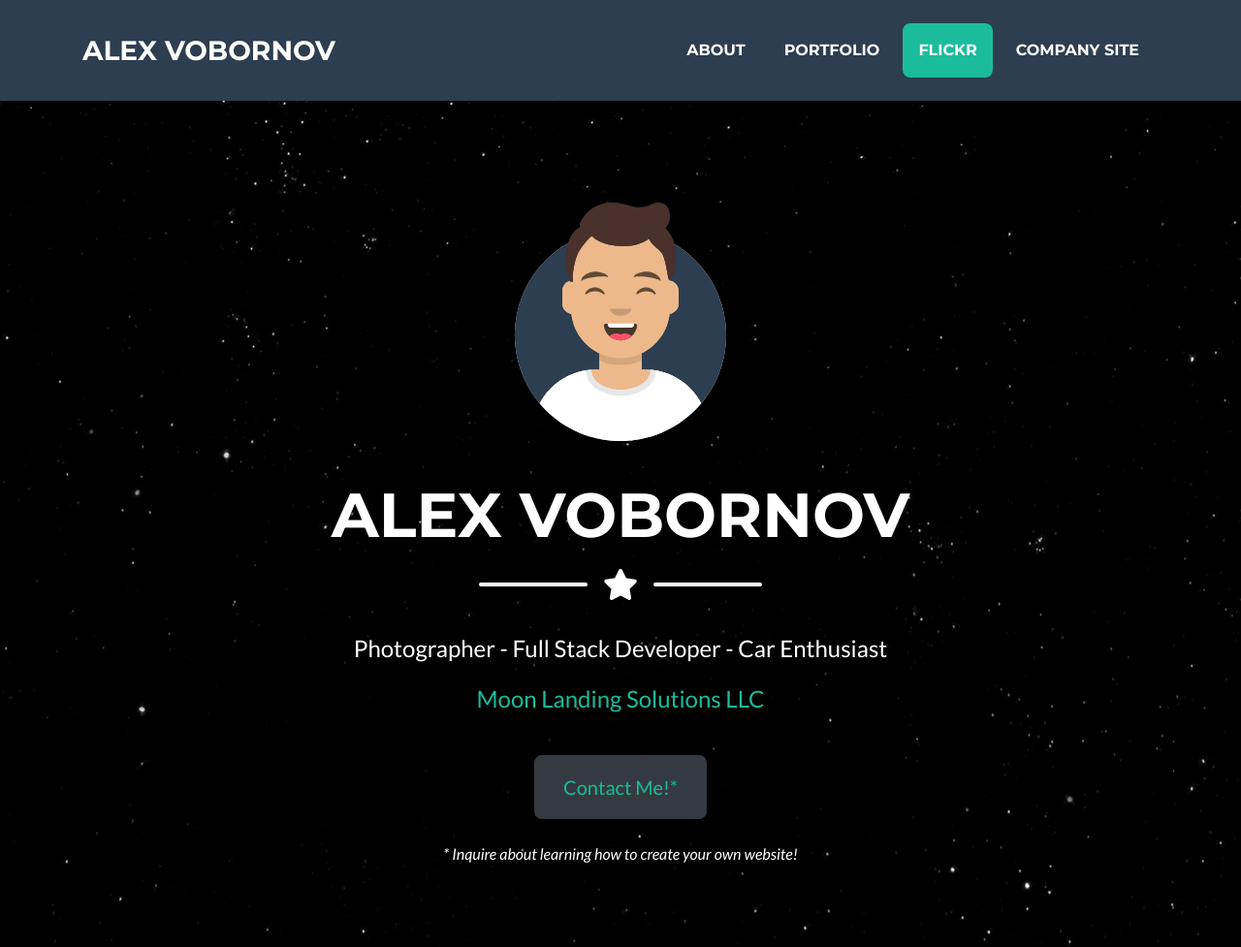
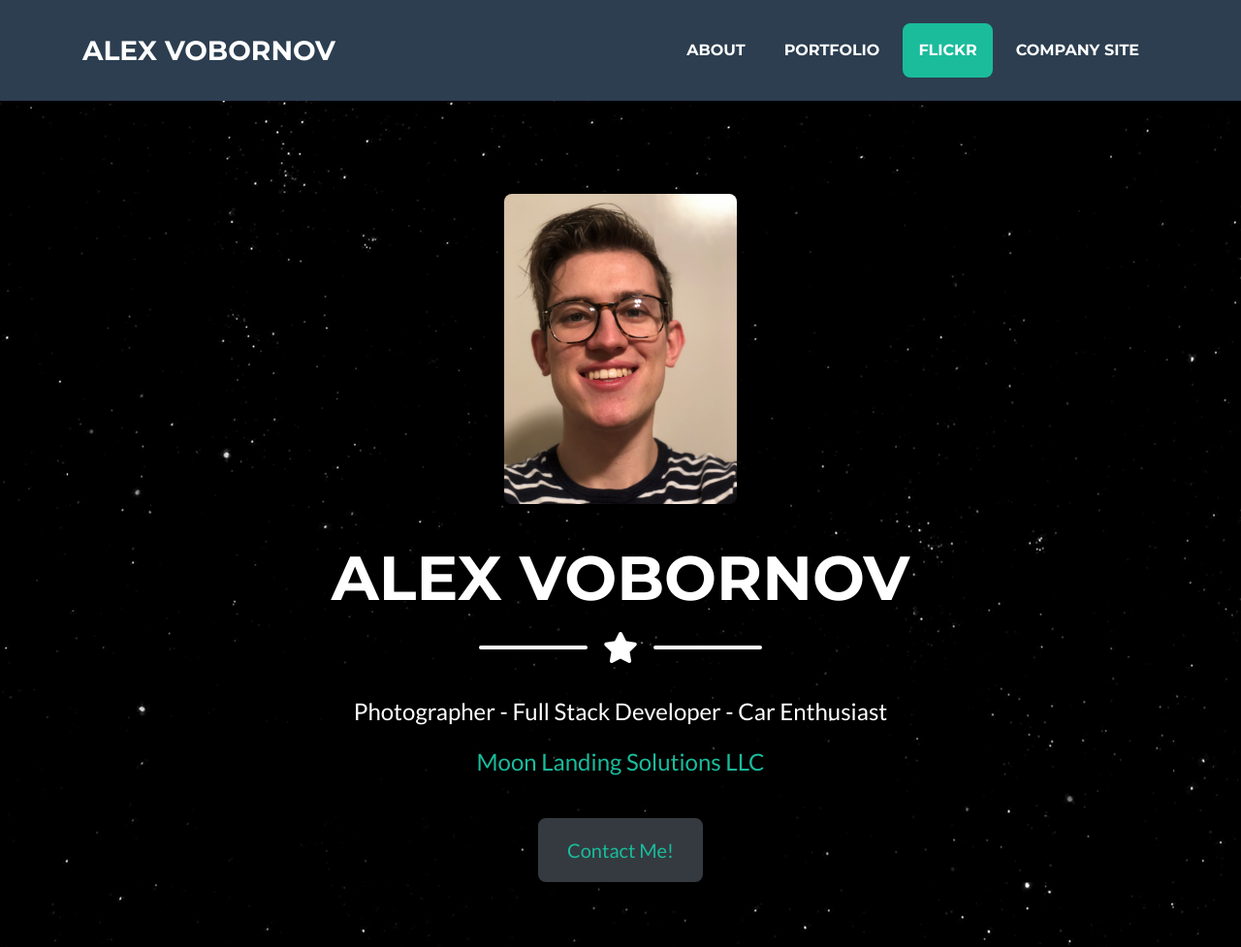
Before and after one commit to alexvobo/Portfolio, a website with bundled scripts: page index.html in a window 1280 px wide. Shown: the top 977 px of the page at 97% size. Built offline with nearby package versions, Linux system fonts and the light colour scheme; no server answers; files whose address does not match are found by name.

Commit message:
added headshot

```diff
--- a/index.html
+++ b/index.html
@@ -82,7 +82,7 @@
         <div class="twinkling container d-flex align-items-center flex-column">
 
             <!-- Masthead Avatar Image -->
-            <img class="masthead-avatar mb-5" src="img/avataaars.svg" alt="">
+            <img class="masthead-avatar rounded  mb-5" src="img/portfolio/headshot.jpg" alt="">
 
             <!-- Masthead Heading -->
             <h1 class="masthead-heading text-uppercase mb-0">Alex Vobornov</h1>
@@ -107,10 +107,10 @@
 
             <a href="mailto:av510@rutgers.edu">
                 <button class="text-primary mx-auto btn-dark btn-dark btn  btn-xl">
-                    Contact Me!*
+                    Contact Me!
                 </button>
             </a>
-            <em><br>* Inquire about learning how to create your own website!</em>
+
         </div>
 
         <!-- Rocket IMAGE * CREDIT TO CHELSEA DOVER: https://codepen.io/Chelsea-Dover * -->
```
Also changed, not shown: img/portfolio/headshot.jpg (added).
